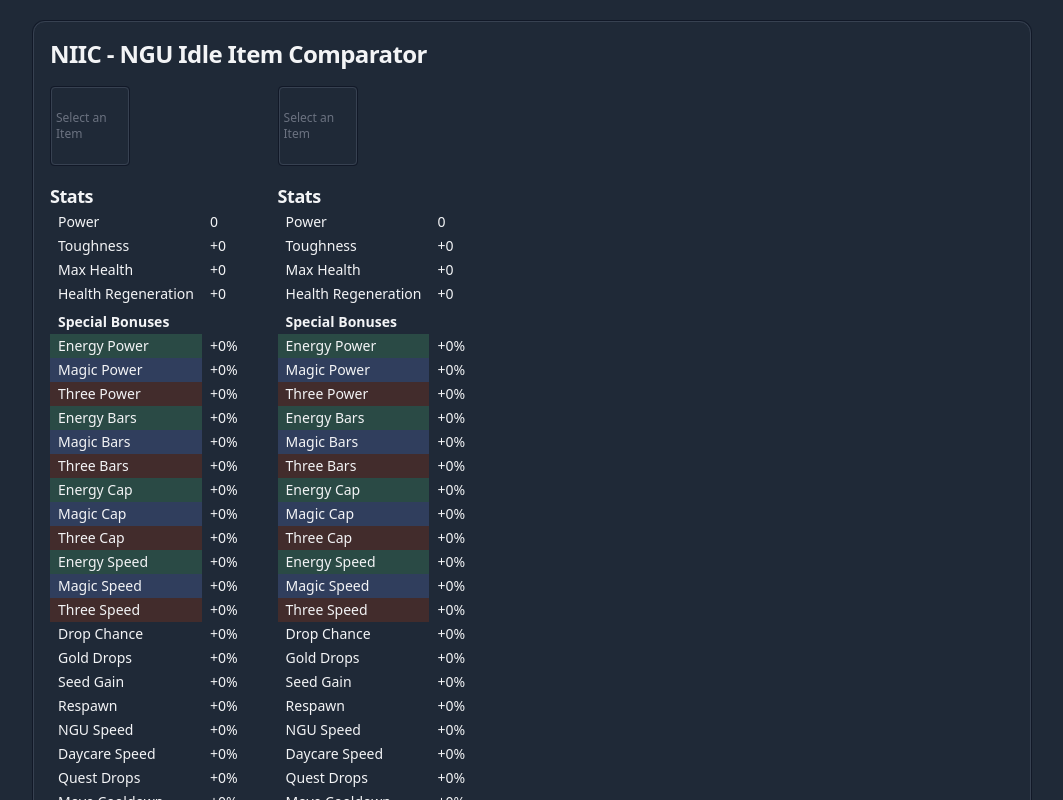
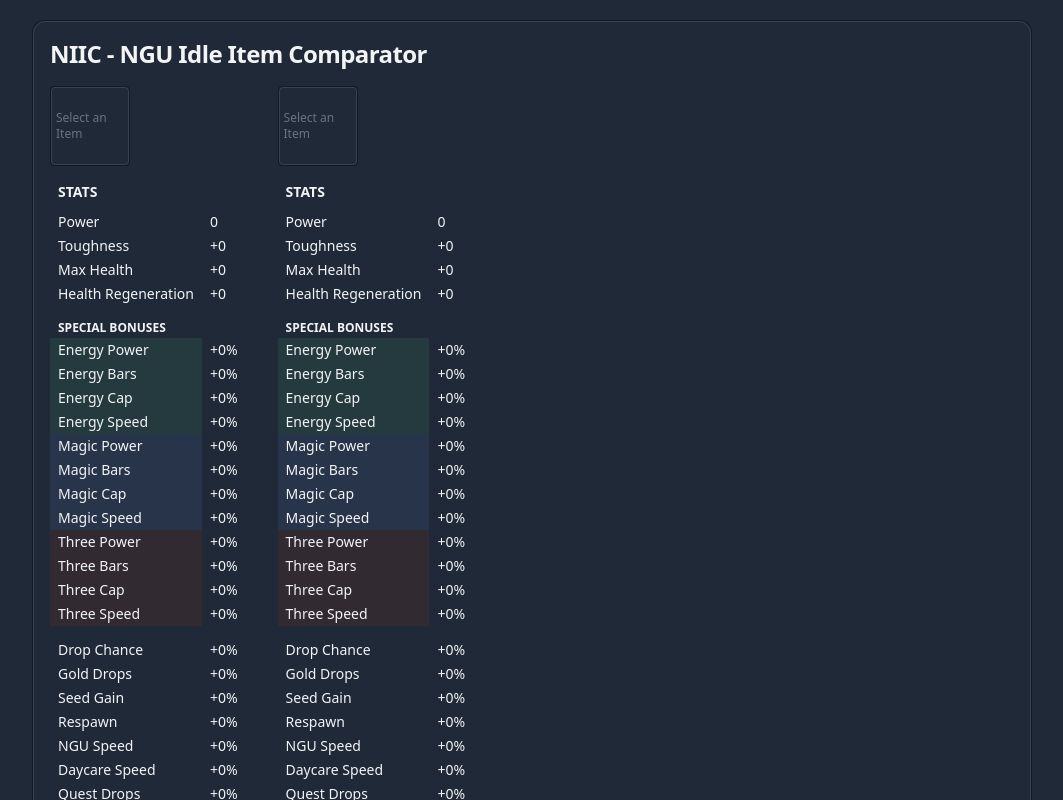
Before and after one commit to Kovah/niic, a Vue app: page / in a window 1280 px wide. Shown: the top 800 px of the page, without its empty margins (108-1171 px from the left). Built offline with nearby package versions, Linux system fonts and the light colour scheme.

Commit message:
Adjust stats styling

```diff
--- a/src/components/Comparator.vue
+++ b/src/components/Comparator.vue
@@ -1,6 +1,7 @@
 <script setup>
 import Item from './Item.vue';
-import ItemSelector from './ItemSelector.vue';</script>
+import ItemSelector from './ItemSelector.vue';
+</script>
 
 <template>
     <main class="app">
--- a/src/components/Stats.vue
+++ b/src/components/Stats.vue
@@ -1,5 +1,5 @@
 <template>
-    <h2 class="h2">Stats</h2>
+    <h2 class="mb-2 pl-2 text-sm font-bold uppercase">Stats</h2>
     <table class="stats-table">
         <tr>
             <td>Power</td>
@@ -17,60 +17,59 @@
             <td>Health Regeneration</td>
             <td>+{{ hpRegen }}</td>
         </tr>
+        <tr class="divider"></tr>
         <tr>
-            <td colspan="2"></td>
+            <th colspan="2">Special Bonuses</th>
         </tr>
         <tr>
-            <td colspan="2" class="font-bold">Special Bonuses</td>
-        </tr>
-        <tr>
-            <td class="bg-ngu-energy/20">Energy Power</td>
+            <td class="bg-ngu-energy/10">Energy Power</td>
             <td>+{{ ePower }}</td>
         </tr>
         <tr>
-            <td class="bg-ngu-magic/20">Magic Power</td>
+            <td class="bg-ngu-energy/10">Energy Bars</td>
+            <td>+{{ eBars }}</td>
+        </tr>
+        <tr>
+            <td class="bg-ngu-energy/10">Energy Cap</td>
+            <td>+{{ eCap }}</td>
+        </tr>
+        <tr>
+            <td class="bg-ngu-energy/10">Energy Speed</td>
+            <td>+{{ eSpeed }}</td>
+        </tr>
+        <tr>
+            <td class="bg-ngu-magic/10">Magic Power</td>
             <td>+{{ mPower }}</td>
         </tr>
         <tr>
-            <td class="bg-ngu-three/20">Three Power</td>
+            <td class="bg-ngu-magic/10">Magic Bars</td>
+            <td>+{{ mBars }}</td>
+        </tr>
+        <tr>
+            <td class="bg-ngu-magic/10">Magic Cap</td>
+            <td>+{{ mCap }}</td>
+        </tr>
+        <tr>
+            <td class="bg-ngu-magic/10">Magic Speed</td>
+            <td>+{{ mSpeed }}</td>
+        </tr>
+        <tr>
+            <td class="bg-ngu-three/10">Three Power</td>
             <td>+{{ threePower }}</td>
         </tr>
         <tr>
-            <td class="bg-ngu-energy/20">Energy Bars</td>
-            <td>+{{ eBars }}</td>
-        </tr>
-        <tr>
-            <td class="bg-ngu-magic/20">Magic Bars</td>
-            <td>+{{ mBars }}</td>
-        </tr>
-        <tr>
-            <td class="bg-ngu-three/20">Three Bars</td>
+            <td class="bg-ngu-three/10">Three Bars</td>
             <td>+{{ threeBars }}</td>
         </tr>
         <tr>
-            <td class="bg-ngu-energy/20">Energy Cap</td>
-            <td>+{{ eCap }}</td>
-        </tr>
-        <tr>
-            <td class="bg-ngu-magic/20">Magic Cap</td>
-            <td>+{{ mCap }}</td>
-        </tr>
-        <tr>
-            <td class="bg-ngu-three/20">Three Cap</td>
+            <td class="bg-ngu-three/10">Three Cap</td>
             <td>+{{ threeCap }}</td>
         </tr>
         <tr>
-            <td class="bg-ngu-energy/20">Energy Speed</td>
-            <td>+{{ eSpeed }}</td>
-        </tr>
-        <tr>
-            <td class="bg-ngu-magic/20">Magic Speed</td>
-            <td>+{{ mSpeed }}</td>
-        </tr>
-        <tr>
-            <td class="bg-ngu-three/20">Three Speed</td>
+            <td class="bg-ngu-three/10">Three Speed</td>
             <td>+{{ threeSpeed }}</td>
         </tr>
+        <tr class="divider"></tr>
         <tr>
             <td>Drop Chance</td>
             <td>+{{ dropChance }}</td>
@@ -103,11 +102,9 @@
             <td>Move Cooldown</td>
             <td>+{{ moveCooldown }}</td>
         </tr>
+        <tr class="divider"></tr>
         <tr>
-            <td colspan="2"></td>
-        </tr>
-        <tr>
-            <td colspan="2" class="font-bold">Player Stat Boosts</td>
+            <th colspan="2">Player Stat Boosts</th>
         </tr>
         <tr>
             <td>Attack</td>
--- a/src/style.css
+++ b/src/style.css
@@ -11,8 +11,23 @@
         @apply px-3;
     }
 
-    .stats-table td {
-        @apply py-0.5 px-2 text-sm;
+    .icon {
+        -moz-osx-font-smoothing: grayscale;
+        -webkit-font-smoothing: antialiased;
+        display: inline-block;
+        font-style: normal;
+        font-variant: normal;
+        text-rendering: auto;
+        font-size: inherit;
+        line-height: 1;
+        width: 1em;
+        height: 1em;
+        overflow: visible;
+        vertical-align: -0.125em;
+    }
+
+    .icon path {
+        fill: currentColor;
     }
 
     .h1 {
@@ -47,4 +62,16 @@
     .btn.btn-active::after {
         @apply border-gray-500;
     }
+
+    .stats-table td {
+        @apply py-0.5 px-2 text-sm;
+    }
+
+    .stats-table th {
+        @apply py-0.5 px-2 text-left text-xs font-bold uppercase;
+    }
+
+    .stats-table .divider {
+        @apply h-3;
+    }
 }
```
